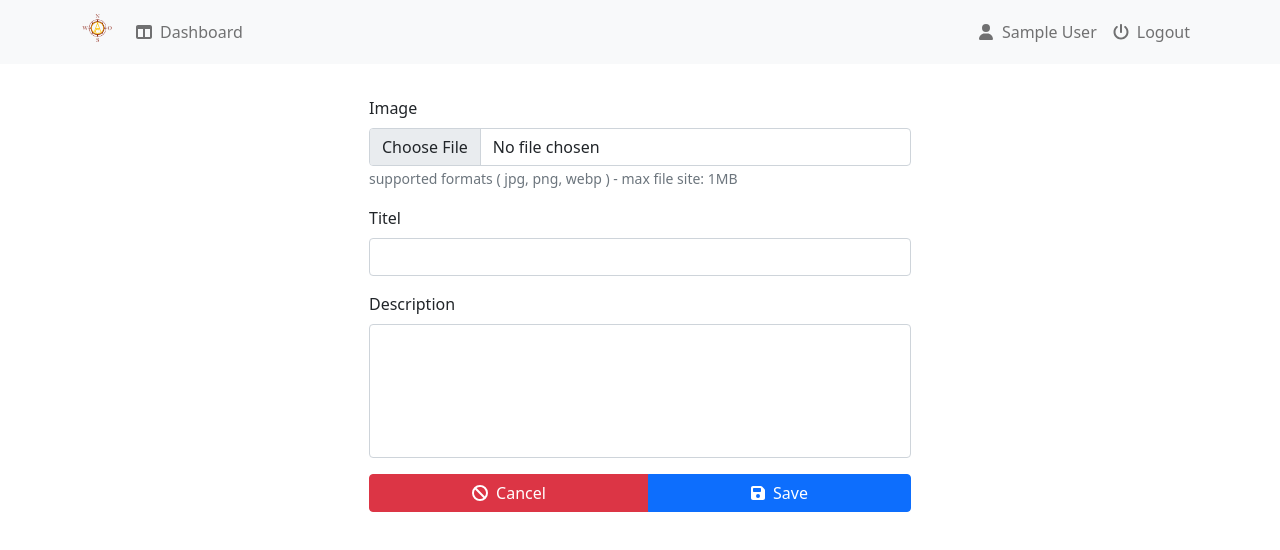
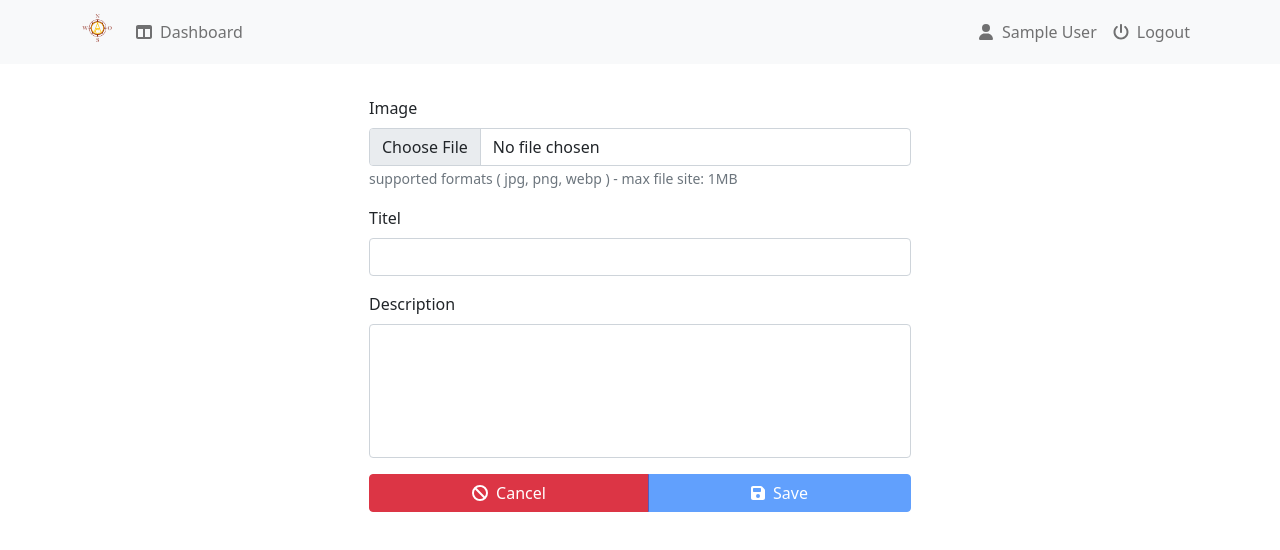
Before and after one commit to smarschollek/westmarches-planner, a Next.js app: page /places/add in a window 1280 px wide. Shown: the top 550 px of the page. Built offline with nearby package versions, Linux system fonts and the light colour scheme; no server answers; sample sign-in values are in the browser's storage.

Commit message:
disabled submit button in quest-edit and place-edit while upload image is in progress

```diff
--- a/components/place-edit.tsx
+++ b/components/place-edit.tsx
@@ -19,16 +19,18 @@ type PlaceEditProps = {
 
 export const PlaceEdit = ({defaultValues, onSubmit} : PlaceEditProps): ReactElement => {
 	const router = useRouter();
+	const [uploading, setUploading] = useState(false);
 
 	const [imageGuid, setImageGuid] = useState(defaultValues?.imageGuid ?? '');
 
-	const { register, handleSubmit, setValue } = useForm<PlaceEditForm>({
+	const { register, handleSubmit, setValue, formState } = useForm<PlaceEditForm>({
 		defaultValues
 	});
 
 	const handleOnUploadFinished = (guid: string) => {
 		setValue('imageGuid', guid);
 		setImageGuid(guid);
+		setUploading(false);
 	};
 
 	return(
@@ -43,11 +45,11 @@ export const PlaceEdit = ({defaultValues, onSubmit} : PlaceEditProps): ReactElem
 						)
 					}
 
-					<UploadFileFormControl onUploadFinished={handleOnUploadFinished} accept='image/*'/>
+					<UploadFileFormControl onUploadStarted={() => setUploading(true)} onUploadFinished={handleOnUploadFinished} accept='image/*'/>
 
 					<Form.Group className='mb-3'>
 						<Form.Label>Titel</Form.Label>
-						<Form.Control type='text' {...register('name')}/>
+						<Form.Control type='text' {...register('name', {required: true})}/>
 					</Form.Group>
 
 					<Form.Group className='mb-3'>
@@ -61,7 +63,7 @@ export const PlaceEdit = ({defaultValues, onSubmit} : PlaceEditProps): ReactElem
 								<FontAwesomeIcon icon={faCancel} className='me-2'/>
 								Cancel
 							</Button>
-							<Button type='submit'>
+							<Button type='submit' disabled={!formState.isValid || uploading}>
 								<FontAwesomeIcon icon={faSave} className='me-2'/>
 								Save
 							</Button>
--- a/components/quest-edit.tsx
+++ b/components/quest-edit.tsx
@@ -30,6 +30,7 @@ const questStates = [
 export const QuestEdit = ({defaultValues, onSubmit} : QuestEditProps): ReactElement => {
 	const router = useRouter();
 	const [places, setPlaces] = useState<Place[]>();
+	const [uploading, setUploading] = useState(false);
 	const [imageGuid, setImageGuid] = useState(defaultValues?.imageGuid ?? '');
 
 	const { register, handleSubmit, setValue, formState } = useForm<QuestEditFormValues>({
@@ -48,6 +49,7 @@ export const QuestEdit = ({defaultValues, onSubmit} : QuestEditProps): ReactElem
 	const handleOnUploadFinished = (guid: string) => {
 		setImageGuid(guid);
 		setValue('imageGuid', guid);
+		setUploading(false);
 	};
 
 	if(!places) {
@@ -70,7 +72,7 @@ export const QuestEdit = ({defaultValues, onSubmit} : QuestEditProps): ReactElem
 						)
 					}
 
-					<UploadFileFormControl onUploadFinished={handleOnUploadFinished} accept='image/*'/>
+					<UploadFileFormControl onUploadStarted={() => setUploading(true)} onUploadFinished={handleOnUploadFinished} accept='image/*'/>
 
 					<Form.Group className='mb-3'>
 						<Form.Label>Titel</Form.Label>
@@ -108,7 +110,7 @@ export const QuestEdit = ({defaultValues, onSubmit} : QuestEditProps): ReactElem
 							</Button>
 							<Button
 								type='submit'
-								disabled={!formState.isValid}
+								disabled={!formState.isValid || uploading}
 							>
 								<FontAwesomeIcon icon={faSave} className='me-2'/>
 								Save
```
